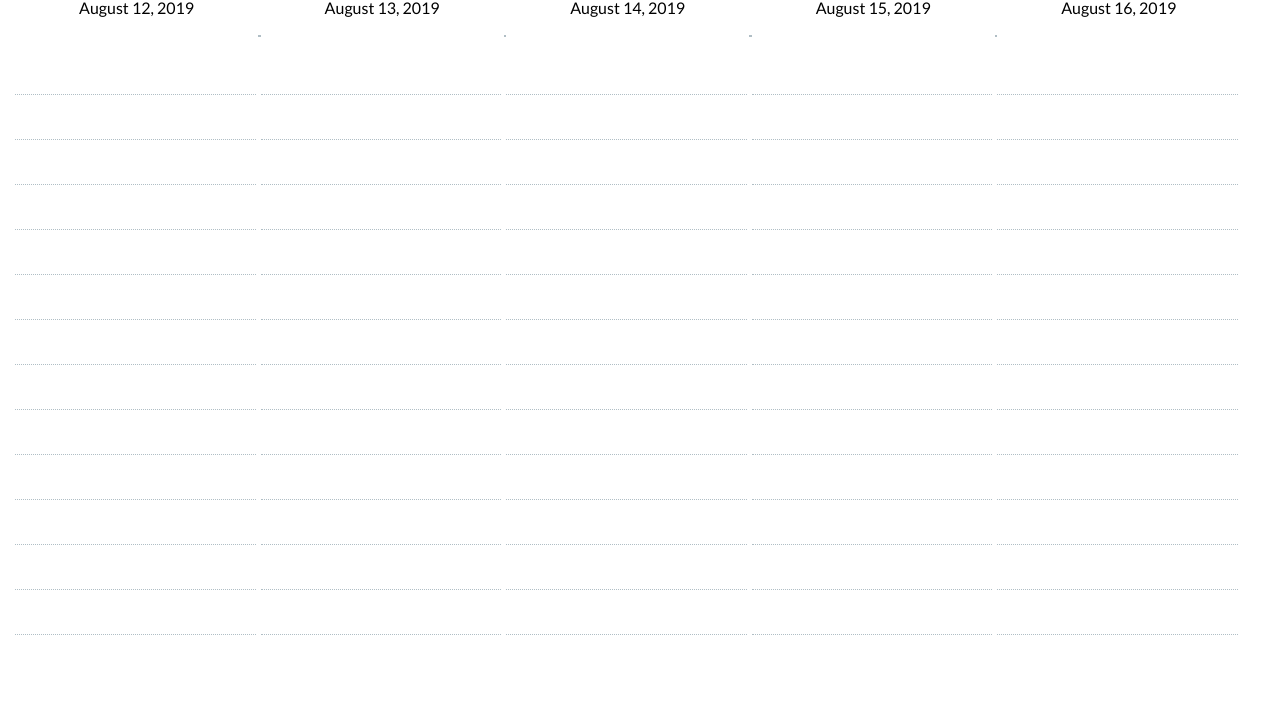
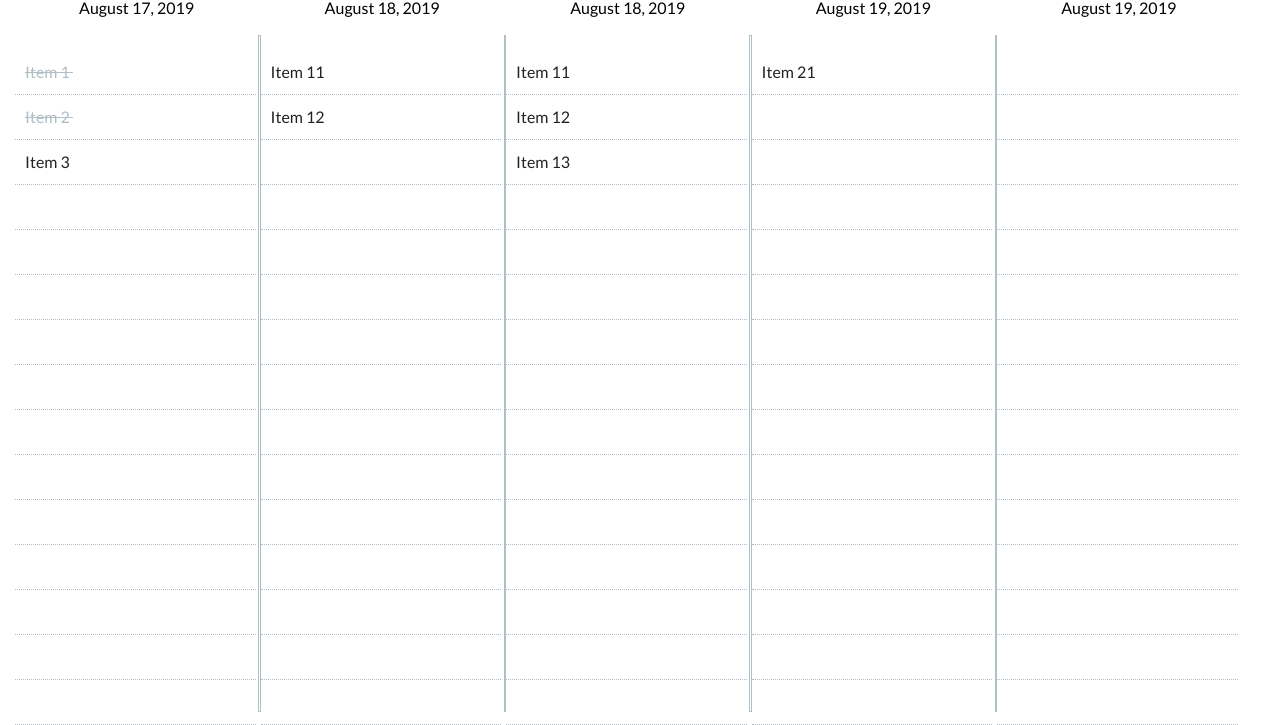
Before and after one commit to Mars7543/Teux-Deux-Clone, a website built with Parcel: page public/index.html in a window 1280 px wide. Shown: the part 141-866 px from the top of the page. Before the commit the page ends 800 px from the top, so only its background shows below. Built offline with nearby package versions, Linux system fonts and the light colour scheme.

Commit message:
Added Mustache For Templating | Added .json file for testing ajax calls before db is created | Added list.js which handles ajax calls for modifying items and loading them in

```diff
--- a/public/index.html
+++ b/public/index.html
@@ -17,58 +17,25 @@
         </nav>
     </header>
 
-    <main>
+    <main id="listModule">
+        <template id="list-template">
             <i class="material-icons navigation prev">chevron_left</i>
+            {{#days}}
                 <div class="list">
                     <div class="header">
-                <div class="day">Monday</div>
-                <div class="date">August 12, 2019</div>
+                        <div class="day">{{day}}</div>
+                        <div class="date">{{date}}</div>
                     </div>
                     <div class="content">
-                <div class="item" contenteditable></div><div class="item-divider"></div>
+                        {{#items}}
+                            <div class="item {{#completed}}completed{{/completed}}" data-item-id="{{id}}" >{{item}}</div><div class="item-divider"></div>
+                        {{/items}}
                     </div>
                 </div>
-        <hr>
-        <div class="list">
-            <div class="header">
-                <div class="day">Tuesday</div>
-                <div class="date">August 13, 2019</div>
-            </div>
-            <div class="content">
-                <div class="item" contenteditable></div><div class="item-divider"></div>
-            </div>
-        </div>
-        <hr>
-        <div class="list">
-            <div class="header">
-                <div class="day">Wednesday</div>
-                <div class="date">August 14, 2019</div>
-            </div>
-            <div class="content">
-                <div class="item" contenteditable></div><div class="item-divider"></div>
-            </div>
-        </div>
-        <hr>
-        <div class="list">
-            <div class="header">
-                <div class="day">Thursday</div>
-                <div class="date">August 15, 2019</div>
-            </div>
-            <div class="content">
-                <div class="item" contenteditable></div><div class="item-divider"></div>
-            </div>
-        </div>
-        <hr>
-        <div class="list">
-            <div class="header">
-                <div class="day">Friday</div>
-                <div class="date">August 16, 2019</div>
-            </div>
-            <div class="content">
-                <div class="item" contenteditable></div><div class="item-divider"></div>
-            </div>
-        </div>
+                {{#hr}}<hr>{{/hr}}
+            {{/days}}
             <i class="material-icons navigation next">chevron_right</i>
+        </template>
     </main>
 
     <script src="scripts/index.js"></script>
--- a/public/package.json
+++ b/public/package.json
@@ -13,11 +13,15 @@
   "license": "ISC",
   "devDependencies": {
     "parcel-bundler": "^1.12.3",
+    "parcel-plugin-static-files-copy": "^2.2.1",
     "sass": "^1.22.9"
   },
   "dependencies": {
+    "ejs": "^2.6.2",
+    "inspector": "^0.5.0",
     "jquery": "^3.4.1",
     "list-item": "^2.0.0",
+    "mustache": "^3.0.1",
     "tailwindcss": "^1.1.1"
   }
 }
--- /dev/null
+++ b/public/scripts/generateID.js
@@ -0,0 +1,8 @@
+export default function generateUUID() { // Public Domain/MIT
+    var d = new Date().getTime();
+    return 'xxxxxxxx-xxxx-4xxx-yxxx-xxxxxxxxxxxx'.replace(/[xy]/g, function (c) {
+        var r = (d + Math.random() * 16) % 16 | 0;
+        d = Math.floor(d / 16);
+        return (c === 'x' ? r : (r & 0x3 | 0x8)).toString(16);
+    });
+}
--- a/public/scripts/index.js
+++ b/public/scripts/index.js
@@ -1,18 +1,3 @@
 import $ from 'jquery';
+import './list';
 import './list-item';
-
-$(function() {
-    (() => {
-        const $content = $('.content');
-        const $item = $('.item');
-
-        const numItems = ($content.outerHeight() / $item.outerHeight(true)) - 1;
-
-        $.each($content, function() {
-            for (let i = 0; i < numItems - 1; i++)
-                $(this).append('<div class="item"></div><div class="item-divider"></div>');
-        });
-    })();
-
-
-});
--- a/public/scripts/list-item.js
+++ b/public/scripts/list-item.js
@@ -1,9 +1,11 @@
 import $ from 'jquery';
+import list from './list';
 
-// list item
-// has text
-// edit text()
-// hover and show full text
+// TODO: complete item
+// TODO: hover and show full text if truncated
+// TODO: (low priority) Move items to different days or positions on the same day
+// TODO: (low priority) make left/right navigation buttons functional (make calls to get new days)
+
 const listItem = (() => {
     // cache dom
     const $el = $('.list');
@@ -16,30 +18,40 @@ const listItem = (() => {
 
     // handlers
     function click() { // focus cursor on first empty list item (prevents items from being created in the middle of the page)
-        if ($(this).text().trim() === '')
+        if ($(this).text().trim() === '') {
             focusInput.call(this);
+        } else $(this).prop('contenteditable', true).focus();
     }
 
     function focus() {
         $(this).css({'text-overflow' : 'clip'});
     }
 
+
     function blur() {
-        // moves cursor to the beginning of line so ellipsis works properly
-        const text = $(this).text();
-        $(this).text('').focus().text(text).css({'text-overflow' : 'ellipsis'}).blur();
+        // remove item if all text is deleted
+        if ($(this).text().trim() === "") {
+            list.deleteItem.call(this);
+
+        // add / update item
+        } else {
+            list.addItem.call(this);
+
+            // moves cursor to the beginning of line so ellipsis works properly
+            const text = $(this).text();
+            $(this).text('').focus().text(text).css({'text-overflow' : 'ellipsis'}).blur();
+
+        }
     }
 
     function keydown(e) {
         if (e.key === "Enter") {
             e.preventDefault();
             focusInput.call(this);
-        } else if ((e.key === "Delete" || e.key === "Backspace") && $(this).text() === "") {
-            // $(this).removeAttr('contenteditable');
-            // TODO: add delete functionality
         }
     }
 
+    // focus proper input
     function focusInput() {
         $.each($(this).parent('.content').children('.item'), function() {
             if ($(this).text().trim() === '') {
--- /dev/null
+++ b/public/scripts/list.js
@@ -0,0 +1,118 @@
+import $ from 'jquery';
+import mustache from "mustache";
+import generateUUID from './generateID';
+
+// TODO: Make _getDays() asynchronous
+// TODO: Implement DB and remove testing code in ajax calls
+
+const list = (() => {
+    let days = _getDays();
+
+    // cache dom
+    const $el = $('#listModule')
+    const template = $el.children('#list-template').html();
+
+    // render
+    function _render() {
+        $el.html(mustache.render(template, { days }))
+
+        // add contenteditable prop to items with text in them already
+        $.each($('.item'), function() {
+            if ($(this).text() !== '' || $(this).prev().prev().text() !== '' || $(this).prev().length === 0)
+                $(this).prop('contenteditable', 'true');
+        });
+
+        $('hr').height($('.content').height());
+    }
+
+    _render();
+
+    function _getDays() {
+        var request = new XMLHttpRequest();
+        request.open('GET', '/items.json?startdate=7-17-2019&enddate=7-21-2019', false);  // `false` makes the request synchronous
+        request.send(null);
+
+        if (request.status === 200) {
+            let days = JSON.parse(request.responseText);
+
+            // pad days with few items
+            days.forEach(({ items }) => {
+                while (items.length < 15)
+                    items.push({ item: "", complete: "" })
+            })
+
+            return days;
+        }
+    }
+
+    // 'this' refers to item
+    function addItem() {
+        const data = {
+            item: $(this).text(),
+            date: $(this).parent('.content').siblings('.header').children('.date').text()
+        };
+
+        // if id is empty add item to db
+        if ($(this).attr('data-item-id') === "") {
+            $.ajax({
+                type: 'POST',
+                url: '/items',
+                data,
+                success: function(data) {
+                    console.log(data)
+                    // add id to item
+                    $(this).attr('data-item-id', generateUUID()); // delete when db is implemented
+                },
+                error: function(error) {
+                    console.log(error)
+
+                    $(this).attr('data-item-id', generateUUID()); // delete when db is implemented
+                }
+            });
+
+        // else update item in db
+        } else {
+            const id = $(this).attr('data-item-id');
+
+            $.ajax({
+                type: 'POST',
+                url: `/items/${id}?_method=PUT`,
+                data,
+                success: function(data) {
+                    console.log(data)
+                },
+                error: function(error) {
+                    console.log(error)
+                }
+            });
+        }
+    }
+
+    // 'this' refers to item
+    function deleteItem() {
+        // do some delete stuff in db with id
+        console.log($(this).attr('data-item-id'));
+        $.ajax({
+            type: "POST",
+            url: '/items?_method=DELETE',
+            data: {id: $(this).attr('data-item-id')},
+            success: function() {
+                $(this).parent('.content').append('<div class="item"></div><div class="item-divider"></div>');
+                $(this).next().remove();
+                $(this).remove();
+            },
+            error: function(error) {
+                console.log(error)
+
+                // delete in the future
+                $(this).parent('.content').append('<div class="item"></div><div class="item-divider"></div>');
+                $(this).next().remove();
+                $(this).remove();
+            }
+        })
+    }
+
+    return { addItem, deleteItem }
+})();
+
+export default list;
--- /dev/null
+++ b/public/static/items.json
@@ -0,0 +1,80 @@
+[
+    {
+        "day": "Saturday",
+        "date": "August 17, 2019",
+        "items": [
+            {
+                "item": "Item 1",
+                "completed": true,
+                "id": "1"
+            },
+            {
+                "item": "Item 2",
+                "completed": true,
+                "id": "2"
+            },
+            {
+                "item": "Item 3",
+                "completed": false,
+                "id": "3"
+            }
+        ],
+        "hr": true
+    },
+    {
+        "day": "Sunday",
+        "date": "August 18, 2019",
+        "items": [
+            {
+                "item": "Item 11",
+                "completed": false,
+                "id": "4"
+            },
+            {
+                "item": "Item 12",
+                "completed": false,
+                "id": "5"
+            }
+        ],
+        "hr": true
+    },
+    {
+        "day": "Monday",
+        "date": "August 18, 2019",
+        "items": [
+            {
+                "item": "Item 11",
+                "completed": false,
+                "id": "6"
+            },
+            {
+                "item": "Item 12",
+                "completed": false,
+                "id": "7"
+            },
+            {
+                "item": "Item 13",
+                "completed": false,
+                "id": "8"
+            }
+        ],
+        "hr": true
+    },
+    {
+        "day": "Tuesday",
+        "date": "August 19, 2019",
+        "items": [
+            {
+                "item": "Item 21",
+                "completed": false,
+                "id": "9"
+            }
+        ],
+        "hr": true
+    },
+    {
+        "day": "Wednesday",
+        "date": "August 19, 2019",
+        "items": []
+    }
+]
--- a/public/styles/_main.scss
+++ b/public/styles/_main.scss
@@ -51,6 +51,11 @@ main {
             white-space: nowrap;
         }
 
+        .item.completed {
+            text-decoration: line-through;
+            color: $grey;
+        }
+
         .item:after {
             content: ' ';
             white-space: pre;
```
Also changed, not shown: public/dist/index.html (deleted), 8 other files. Lines whose indentation alone changed are shown as unchanged.
